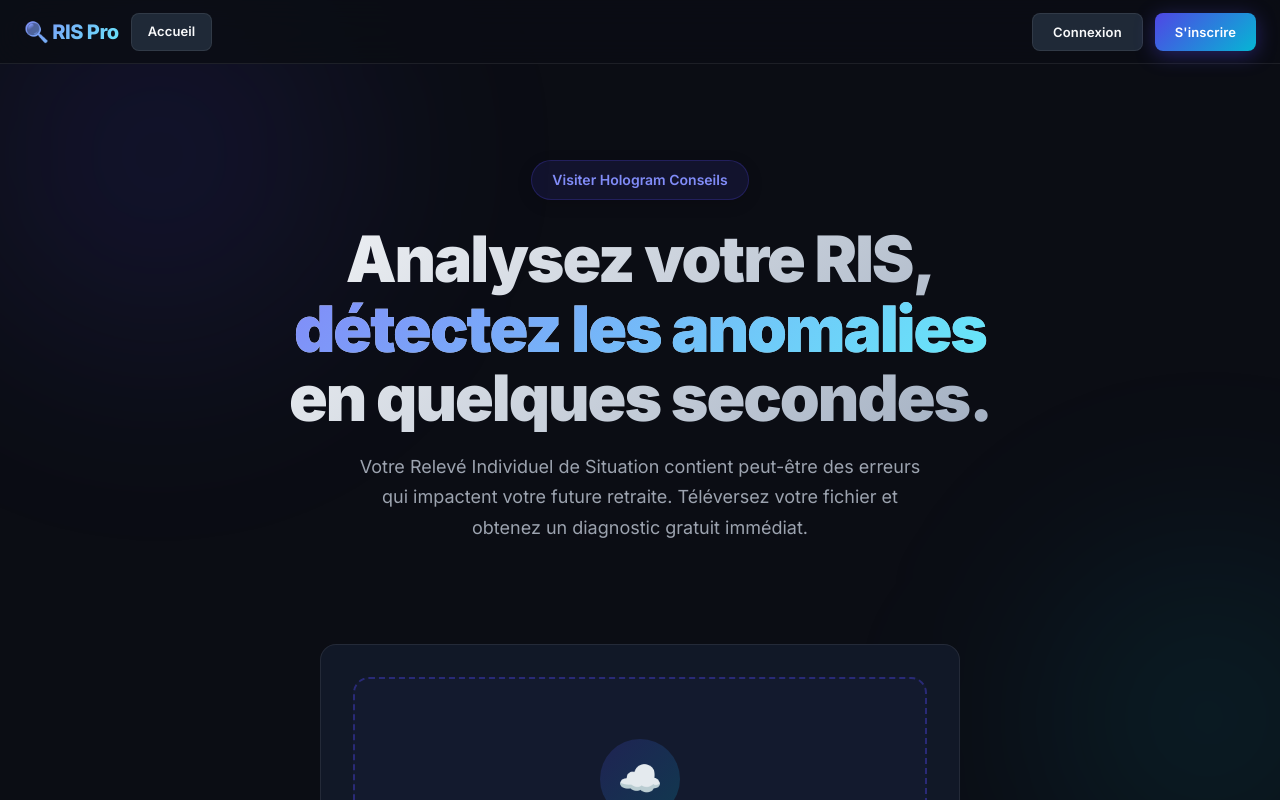
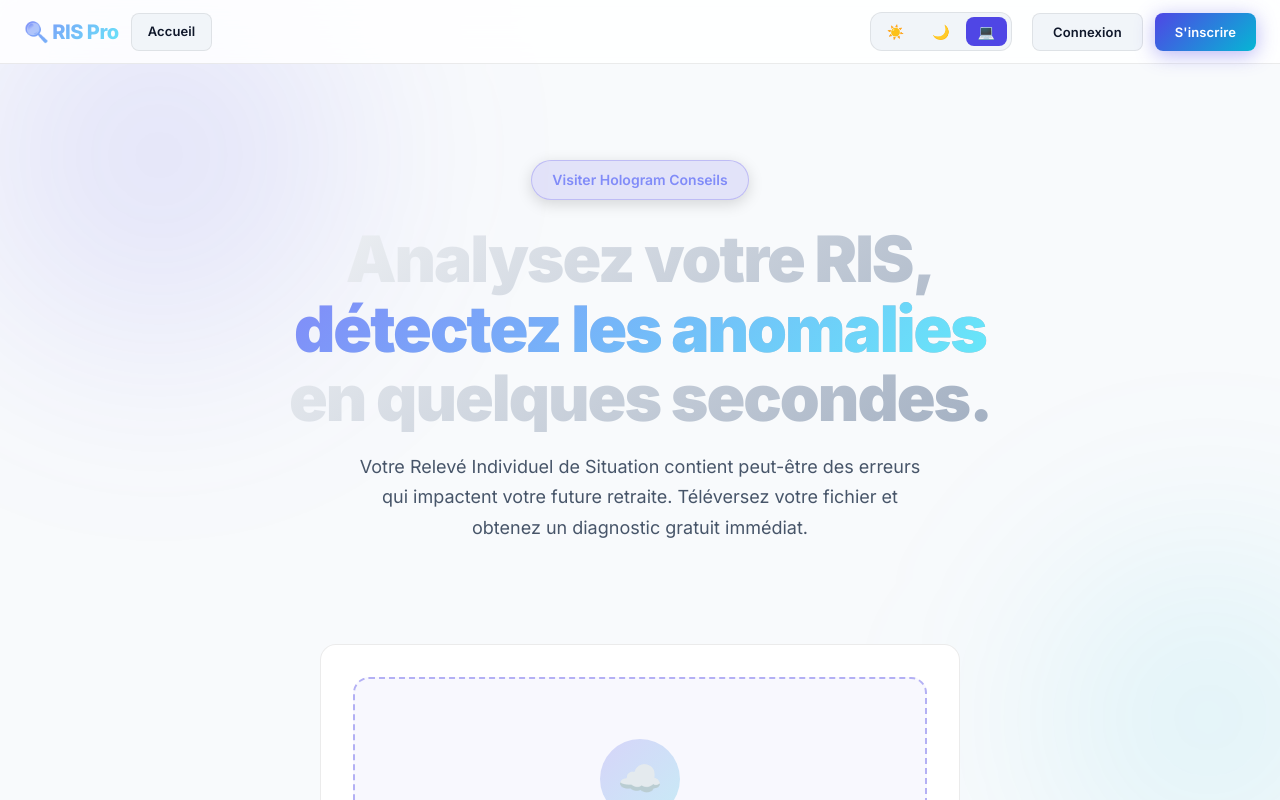
Before and after one commit to hologramconseils/ris-pro, a React (Vite) app in the folder frontend/: page / in a window 1280 px wide. Shown: the top 800 px of the page. Built offline with nearby package versions, Linux system fonts and the light colour scheme; no server answers.

Commit message:
Rebranding: expertise terms and multi-mode theme switcher

```diff
--- a/frontend/src/App.jsx
+++ b/frontend/src/App.jsx
@@ -1,5 +1,6 @@
 import { Routes, Route, useSearchParams } from 'react-router-dom'
 import { AuthProvider, useAuth } from './context/AuthContext'
+import { ThemeProvider } from './context/ThemeContext'
 import Navbar from './components/Navbar'
 import LandingPage from './pages/LandingPage'
 import PaymentSuccess from './pages/PaymentSuccess'
@@ -52,12 +53,14 @@ import { ColdStartProvider, ColdStartLoader } from './context/ColdStartContext'
 export default function App() {
   return (
     <ErrorBoundary>
+      <ThemeProvider>
         <ColdStartProvider>
           <ColdStartLoader />
           <AuthProvider>
             <AppContent />
           </AuthProvider>
         </ColdStartProvider>
+      </ThemeProvider>
     </ErrorBoundary>
   )
 }
--- a/frontend/src/components/AnalysisLoader.jsx
+++ b/frontend/src/components/AnalysisLoader.jsx
@@ -6,7 +6,7 @@ const STEPS = [
   { label: 'Extraction du texte (OCR si nécessaire)…', icon: '🔍' },
   { label: 'Analyse des données de carrière…', icon: '📊' },
   { label: 'Détection des anomalies…', icon: '⚠️' },
-  { label: 'Calcul algorithmique du diagnostic…', icon: '⚡' },
+  { label: 'Génération du diagnostic expert…', icon: '⚡' },
 ]
 
 export default function AnalysisLoader({ message }) {
--- a/frontend/src/components/Navbar.jsx
+++ b/frontend/src/components/Navbar.jsx
@@ -2,6 +2,7 @@ import { useState } from 'react'
 import { useAuth } from '../context/AuthContext'
 import { Link, useNavigate } from 'react-router-dom'
 import AuthModal from './AuthModal'
+import ThemeSwitcher from './ThemeSwitcher'
 
 export default function Navbar() {
   const { user, logout } = useAuth()
@@ -42,7 +43,10 @@ export default function Navbar() {
 
         <div id="navbar-portal-root" className="navbar-portal-root" style={{ display: 'flex', gap: 12, justifyContent: 'center' }}></div>
 
-        <div className="navbar-actions" style={{ flex: 1, justifyContent: 'flex-end' }}>
+        <div className="navbar-actions" style={{ flex: 1, justifyContent: 'flex-end', display: 'flex', alignItems: 'center', gap: 20 }}>
+          <div className="desktop-theme-switcher">
+            <ThemeSwitcher />
+          </div>
           {user ? (
             <div className="desktop-nav-auth" style={{ display: 'flex', alignItems: 'center', gap: 12 }}>
               <span className="user-badge-desktop" style={{ fontSize: 13, color: 'var(--text-muted)', display: 'flex', alignItems: 'center', gap: 4 }}>
@@ -69,7 +73,10 @@ export default function Navbar() {
           <div className="mobile-menu" onClick={e => e.stopPropagation()}>
             <div className="mobile-menu-header">
               <span className="navbar-brand">🔍 RIS Pro</span>
-              <button className="close-menu" onClick={() => setMobileMenuOpen(false)}>✕</button>
+              <div style={{ display: 'flex', alignItems: 'center', gap: 12 }}>
+                <ThemeSwitcher />
+                <button className="close-menu" onClick={() => setMobileMenuOpen(false)}>✕</button>
+              </div>
             </div>
 
             <div className="mobile-menu-content">
--- /dev/null
+++ b/frontend/src/components/ThemeSwitcher.jsx
@@ -0,0 +1,69 @@
+import React from 'react';
+import { useTheme } from '../context/ThemeContext';
+
+export default function ThemeSwitcher() {
+  const { theme, setTheme } = useTheme();
+
+  return (
+    <div className="theme-switcher" style={{
+      display: 'flex',
+      background: 'var(--bg-card-2)',
+      padding: '4px',
+      borderRadius: '12px',
+      border: '1px solid var(--border)',
+      gap: '4px'
+    }}>
+      <button
+        onClick={() => setTheme('light')}
+        className={`btn-theme ${theme === 'light' ? 'active' : ''}`}
+        title="Mode Jour"
+        style={{
+          border: 'none',
+          padding: '6px 12px',
+          borderRadius: '8px',
+          fontSize: '14px',
+          cursor: 'pointer',
+          background: theme === 'light' ? 'var(--primary)' : 'transparent',
+          color: theme === 'light' ? '#fff' : 'var(--text-muted)',
+          transition: 'all 0.2s'
+        }}
+      >
+        ☀️
+      </button>
+      <button
+        onClick={() => setTheme('dark')}
+        className={`btn-theme ${theme === 'dark' ? 'active' : ''}`}
+        title="Mode Nuit"
+        style={{
+          border: 'none',
+          padding: '6px 12px',
+          borderRadius: '8px',
+          fontSize: '14px',
+          cursor: 'pointer',
+          background: theme === 'dark' ? 'var(--primary)' : 'transparent',
+          color: theme === 'dark' ? '#fff' : 'var(--text-muted)',
+          transition: 'all 0.2s'
+        }}
+      >
+        🌙
+      </button>
+      <button
+        onClick={() => setTheme('system')}
+        className={`btn-theme ${theme === 'system' ? 'active' : ''}`}
+        title="Mode Système"
+        style={{
+          border: 'none',
+          padding: '6px 12px',
+          borderRadius: '8px',
+          fontSize: '14px',
+          cursor: 'pointer',
+          background: theme === 'system' ? 'var(--primary)' : 'transparent',
+          color: theme === 'system' ? '#fff' : 'var(--text-muted)',
+          transition: 'all 0.2s'
+        }}
+      >
+        💻
+      </button>
+    </div>
+  );
+}
--- /dev/null
+++ b/frontend/src/context/ThemeContext.jsx
@@ -0,0 +1,40 @@
+import React, { createContext, useContext, useState, useEffect } from 'react';
+
+const ThemeContext = createContext();
+
+export const useTheme = () => useContext(ThemeContext);
+
+export const ThemeProvider = ({ children }) => {
+  const [theme, setTheme] = useState(() => {
+    return localStorage.getItem('ris-theme') || 'system';
+  });
+
+  useEffect(() => {
+    const root = window.document.documentElement;
+
+    const applyTheme = (t) => {
+      let activeTheme = t;
+      if (t === 'system') {
+        activeTheme = window.matchMedia('(prefers-color-scheme: dark)').matches ? 'dark' : 'light';
+      }
+      root.setAttribute('data-theme', activeTheme);
+    };
+
+    applyTheme(theme);
+    localStorage.setItem('ris-theme', theme);
+
+    // Listen for system theme changes if in 'system' mode
+    if (theme === 'system') {
+      const mediaQuery = window.matchMedia('(prefers-color-scheme: dark)');
+      const handleChange = () => applyTheme('system');
+      mediaQuery.addEventListener('change', handleChange);
+      return () => mediaQuery.removeEventListener('change', handleChange);
+    }
+  }, [theme]);
+
+  return (
+    <ThemeContext.Provider value={{ theme, setTheme }}>
+      {children}
+    </ThemeContext.Provider>
+  );
+};
--- a/frontend/src/index.css
+++ b/frontend/src/index.css
@@ -1,6 +1,7 @@
 @import url('https://fonts.googleapis.com/css2?family=Inter:wght@300;400;500;600;700;800;900&display=swap');
 
 :root {
+  /* Shared / Brand */
   --primary: #4F46E5;
   --primary-light: #818CF8;
   --primary-dark: #3730A3;
@@ -9,6 +10,12 @@
   --success: #10B981;
   --danger: #EF4444;
   --warning: #F59E0B;
+  --radius: 16px;
+  --radius-sm: 10px;
+}
+
+/* Default Theme (Dark) */
+:root, [data-theme='dark'] {
   --bg: #0B0D14;
   --bg-card: #111827;
   --bg-card-2: #1F2937;
@@ -16,10 +23,23 @@
   --text: #F9FAFB;
   --text-muted: #9CA3AF;
   --text-subtle: #6B7280;
-  --radius: 16px;
-  --radius-sm: 10px;
   --shadow: 0 20px 60px rgba(0,0,0,0.5);
   --glow: 0 0 40px rgba(79, 70, 229, 0.25);
+  --nav-bg: rgba(11,13,20,0.85);
+}
+
+/* Light Theme */
+[data-theme='light'] {
+  --bg: #F8FAFC;
+  --bg-card: #FFFFFF;
+  --bg-card-2: #F1F5F9;
+  --border: rgba(0,0,0,0.08);
+  --text: #0F172A;
+  --text-muted: #475569;
+  --text-subtle: #64748B;
+  --shadow: 0 10px 30px rgba(0,0,0,0.05);
+  --glow: 0 0 40px rgba(79, 70, 229, 0.1);
+  --nav-bg: rgba(255,255,255,0.85);
 }
 
 *, *::before, *::after { box-sizing: border-box; margin: 0; padding: 0; }
@@ -113,7 +133,7 @@ input, textarea { font-family: inherit; }
 /* ---- Navbar ---- */
 .navbar {
   position: fixed; top: 0; left: 0; right: 0; z-index: 100;
-  background: rgba(11,13,20,0.85);
+  background: var(--nav-bg);
   backdrop-filter: blur(20px);
   border-bottom: 1px solid var(--border);
   padding: 0 24px;
--- a/frontend/src/pages/LandingPage.jsx
+++ b/frontend/src/pages/LandingPage.jsx
@@ -8,7 +8,7 @@ import { useAuth } from '../context/AuthContext'
 import { motion, AnimatePresence } from 'framer-motion'
 
 const FEATURES = [
-  { icon: '🔍', title: 'Détection automatique', desc: 'Notre algorithme analyse chaque ligne de votre RIS à la recherche d\'anomalies potentielles.' },
+  { icon: '🔍', title: 'Détection automatique', desc: 'Notre système d\'expertise analyse chaque ligne de votre RIS à la recherche d\'anomalies potentielles.' },
   { icon: '⚡', title: 'Résultat en < 5 min', desc: 'L\'analyse est ultra-rapide. Vous obtenez un diagnostic clair en moins de 5 minutes.' },
   { icon: '🔒', title: 'Données sécurisées', desc: 'Vos fichiers sont traités de façon confidentielle. Nous ne les partageons jamais.' },
   { icon: '📋', title: 'Rapport détaillé', desc: 'Accédez à une liste complète des anomalies avec des explications claires pour 19€ à vie.' },
--- a/frontend/src/pages/Legal.jsx
+++ b/frontend/src/pages/Legal.jsx
@@ -50,14 +50,14 @@ export default function Legal() {
         <section style={{ marginBottom: 40 }}>
           <h2 style={{ color: 'var(--primary)', marginBottom: 20 }}>4. Propriété Intellectuelle</h2>
           <p style={{ marginBottom: 15 }}>
-            L'intégralité du contenu de ce site (code, design, textes, algorithmes) est la propriété exclusive de Hologram Conseils. Toute reproduction ou exploitation sans autorisation préalable est interdite.
+            L'intégralité du contenu de ce site (code, design, textes, moteurs d'analyse) est la propriété exclusive de Hologram Conseils. Toute reproduction ou exploitation sans autorisation préalable est interdite.
           </p>
         </section>
 
         <section style={{ marginBottom: 40 }}>
           <h2 style={{ color: 'var(--primary)', marginBottom: 20 }}>5. Responsabilité</h2>
           <p>
-            Les analyses fournies par RIS Pro sont générées par un algorithme d'analyse avancé. Elles sont fournies à titre indicatif et ne peuvent en aucun cas se substituer à l’avis d’un conseiller retraite ou d’un conseiller juridique.
+            Les analyses fournies par RIS Pro sont générées par un système d'expertise avancé. Elles sont fournies à titre indicatif et ne peuvent en aucun cas se substituer à l’avis d’un conseiller retraite ou d’un conseiller juridique.
           </p>
         </section>
       </motion.div>
```
Also changed, not shown: frontend/src/pages/FreeResult.jsx (+8 -8 lines), 2 other files (tests, documents, lock files or other folders). Lines whose indentation alone changed are shown as unchanged.
